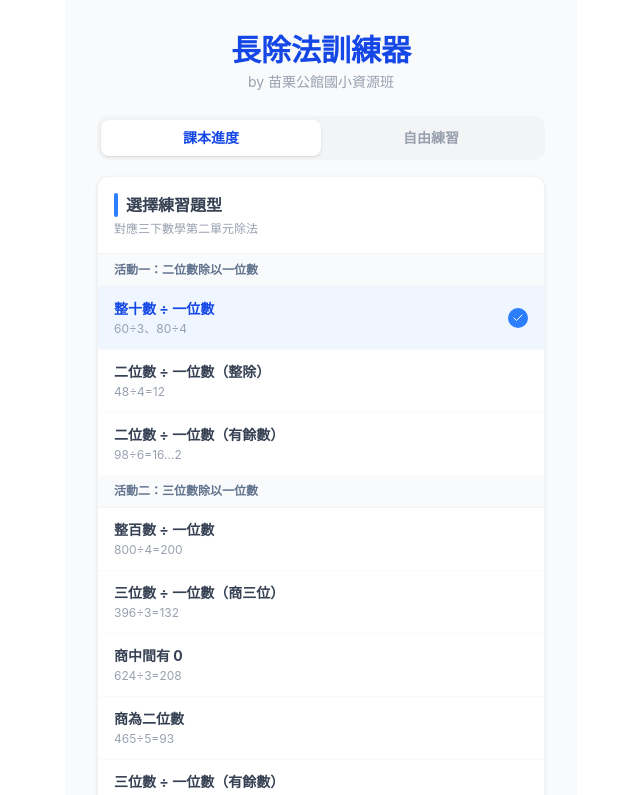
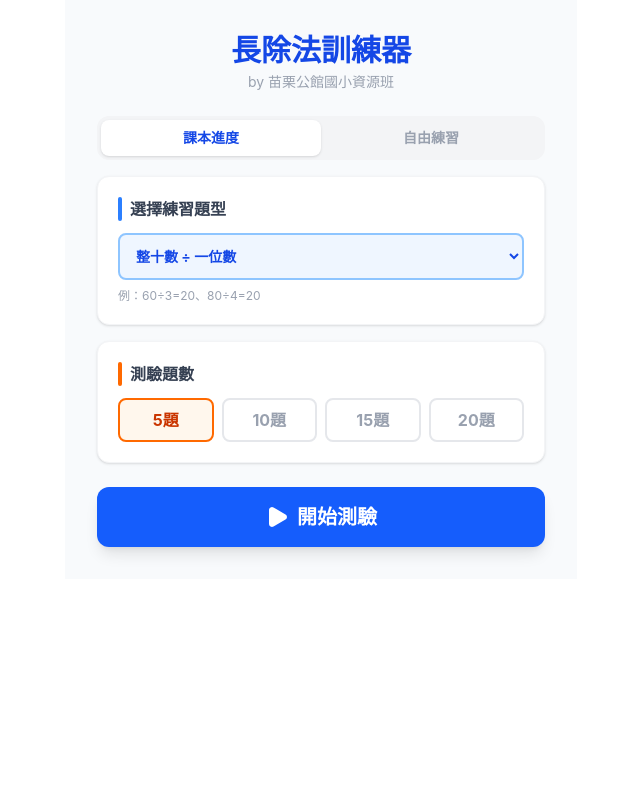
Before and after one commit to wukolo1206/division-trainer, a React (Vite) app: page / in a window 1280 px wide. Shown: the top 795 px of the page, without its empty margins (319-959 px from the left). Built offline with nearby package versions, Linux system fonts and the light colour scheme.

Commit message:
課本進度：整十數確保商二位、整除拆兩種題型、改下拉選單

```diff
--- a/src/MobileDivisionTrainer.jsx
+++ b/src/MobileDivisionTrainer.jsx
@@ -10,14 +10,15 @@ const MobileDivisionTrainer = () => {
 
     // --- 課本活動定義 ---
     const TEXTBOOK_ACTIVITIES = [
-        { id: '1-1', label: '整十數 ÷ 一位數',         example: '60÷3、80÷4',    level: '活動一' },
-        { id: '1-2', label: '二位數 ÷ 一位數（整除）', example: '48÷4=12',       level: '活動一' },
-        { id: '1-3', label: '二位數 ÷ 一位數（有餘數）',example: '98÷6=16…2',   level: '活動一' },
-        { id: '2-1', label: '整百數 ÷ 一位數',         example: '800÷4=200',     level: '活動二' },
-        { id: '2-2', label: '三位數 ÷ 一位數（商三位）',example: '396÷3=132',   level: '活動二' },
-        { id: '2-3', label: '商中間有 0',               example: '624÷3=208',    level: '活動二' },
-        { id: '2-4', label: '商為二位數',               example: '465÷5=93',     level: '活動二' },
-        { id: '2-5', label: '三位數 ÷ 一位數（有餘數）',example: '809÷8=101…1', level: '活動二' },
+        { id: '1-1',  label: '整十數 ÷ 一位數',              example: '60÷3=20、80÷4=20',  level: '活動一' },
+        { id: '1-2a', label: '二位數 ÷ 一位數（各位均整除）', example: '48÷4=12、36÷3=12',  level: '活動一' },
+        { id: '1-2b', label: '二位數 ÷ 一位數（十位有餘再借）',example: '72÷3=24、91÷7=13', level: '活動一' },
+        { id: '1-3',  label: '二位數 ÷ 一位數（有餘數）',     example: '98÷6=16…2',         level: '活動一' },
+        { id: '2-1',  label: '整百數 ÷ 一位數',               example: '800÷4=200',         level: '活動二' },
+        { id: '2-2',  label: '三位數 ÷ 一位數（商三位）',     example: '396÷3=132',         level: '活動二' },
+        { id: '2-3',  label: '商中間有 0',                    example: '624÷3=208',         level: '活動二' },
+        { id: '2-4',  label: '商為二位數',                    example: '465÷5=93',          level: '活動二' },
+        { id: '2-5',  label: '三位數 ÷ 一位數（有餘數）',     example: '809÷8=101…1',       level: '活動二' },
     ];
 
     // --- 設定選項（從 localStorage 讀取） ---
@@ -82,23 +83,35 @@ const MobileDivisionTrainer = () => {
 
         for (let attempts = 0; attempts < 500; attempts++) {
             switch (activity) {
-                case '1-1': { // 整十數÷一位數（60÷3=20）
+                case '1-1': { // 整十數÷一位數（60÷3=20，商須為二位數）
                     divisor = rnd(2, 9);
                     const opts = [];
                     for (let d = 20; d <= 90; d += 10)
-                        if (d % divisor === 0) opts.push(d);
+                        if (d % divisor === 0 && Math.floor(d / divisor) >= 10) opts.push(d);
                     if (opts.length > 0) return { dividend: opts[rnd(0, opts.length - 1)], divisor };
                     break;
                 }
-                case '1-2': { // 二位數÷一位數（整除，商≥10）
+                case '1-2a': { // 二位數÷一位數（各位均整除，48÷4=12）
                     divisor = rnd(2, 9);
-                    const minD = 10 * divisor;
-                    if (minD > 99) break;
-                    const start = Math.ceil(minD / divisor) * divisor;
-                    const end = Math.floor(99 / divisor) * divisor;
-                    if (start > end) break;
-                    dividend = start + rnd(0, Math.floor((end - start) / divisor)) * divisor;
-                    if (Math.floor(dividend / divisor) >= 10) return { dividend, divisor };
+                    const candidates = [];
+                    for (let d = 10; d <= 99; d++) {
+                        const tens = Math.floor(d / 10), ones = d % 10;
+                        if (d % divisor === 0 && Math.floor(d / divisor) >= 10 &&
+                            tens % divisor === 0 && ones % divisor === 0 && ones !== 0)
+                            candidates.push(d);
+                    }
+                    if (candidates.length > 0) return { dividend: candidates[rnd(0, candidates.length - 1)], divisor };
+                    break;
+                }
+                case '1-2b': { // 二位數÷一位數（十位有餘再借，72÷3=24）
+                    divisor = rnd(2, 9);
+                    const candidates = [];
+                    for (let d = 10; d <= 99; d++) {
+                        if (d % divisor === 0 && Math.floor(d / divisor) >= 10 &&
+                            Math.floor(d / 10) % divisor !== 0)
+                            candidates.push(d);
+                    }
+                    if (candidates.length > 0) return { dividend: candidates[rnd(0, candidates.length - 1)], divisor };
                     break;
                 }
                 case '1-3': { // 二位數÷一位數（有餘數，商≥10）
@@ -501,38 +514,30 @@ const MobileDivisionTrainer = () => {
 
                 {/* 課本進度模式 */}
                 {config.mode === 'textbook' && (
-                    <div className="bg-white rounded-xl shadow-sm border border-gray-100 mb-4 overflow-hidden">
-                        <div className="p-4 border-b border-gray-100">
-                            <h2 className="font-bold text-gray-700 flex items-center gap-2">
+                    <div className="bg-white rounded-xl shadow-sm border border-gray-100 mb-4 p-5">
+                        <h2 className="font-bold text-gray-700 mb-3 flex items-center gap-2">
                             <span className="w-1 h-6 bg-blue-500 rounded-full"></span>
                             選擇練習題型
                         </h2>
-                            <p className="text-xs text-gray-400 mt-1">對應三下數學第二單元除法</p>
-                        </div>
+                        <select
+                            value={config.textbookActivity}
+                            onChange={(e) => setConfig(prev => ({ ...prev, textbookActivity: e.target.value }))}
+                            className="w-full p-3 rounded-lg border-2 border-blue-300 bg-blue-50 text-blue-700 font-bold text-sm outline-none cursor-pointer"
+                        >
                             {levels.map(level => (
-                            <div key={level}>
-                                <div className="px-4 py-2 bg-slate-50 text-xs font-bold text-slate-500 border-b border-gray-100">
-                                    {level}：{level === '活動一' ? '二位數除以一位數' : '三位數除以一位數'}
-                                </div>
-                                {TEXTBOOK_ACTIVITIES.filter(a => a.level === level).map((act, idx, arr) => (
-                                    <button
-                                        key={act.id}
-                                        onClick={() => setConfig(prev => ({ ...prev, textbookActivity: act.id }))}
-                                        className={`w-full flex items-center justify-between px-4 py-3 transition-colors ${idx < arr.length - 1 ? 'border-b border-gray-50' : ''} ${config.textbookActivity === act.id ? 'bg-blue-50' : 'hover:bg-slate-50'}`}
-                                    >
-                                        <div className="text-left">
-                                            <div className={`font-bold text-sm ${config.textbookActivity === act.id ? 'text-blue-700' : 'text-gray-700'}`}>{act.label}</div>
-                                            <div className="text-xs text-gray-400 mt-0.5">{act.example}</div>
-                                        </div>
-                                        {config.textbookActivity === act.id && (
-                                            <div className="w-5 h-5 bg-blue-500 rounded-full flex items-center justify-center shrink-0 ml-2">
-                                                <Check size={12} className="text-white" />
-                                            </div>
-                                        )}
-                                    </button>
+                                <optgroup key={level} label={`${level}：${level === '活動一' ? '二位數除以一位數' : '三位數除以一位數'}`}>
+                                    {TEXTBOOK_ACTIVITIES.filter(a => a.level === level).map(a => (
+                                        <option key={a.id} value={a.id}>{a.label}</option>
                                     ))}
-                            </div>
+                                </optgroup>
                             ))}
+                        </select>
+                        {(() => {
+                            const selected = TEXTBOOK_ACTIVITIES.find(a => a.id === config.textbookActivity);
+                            return selected ? (
+                                <p className="text-xs text-gray-400 mt-2">例：{selected.example}</p>
+                            ) : null;
+                        })()}
                     </div>
                 )}
 
```
Lines whose indentation alone changed are shown as unchanged.
